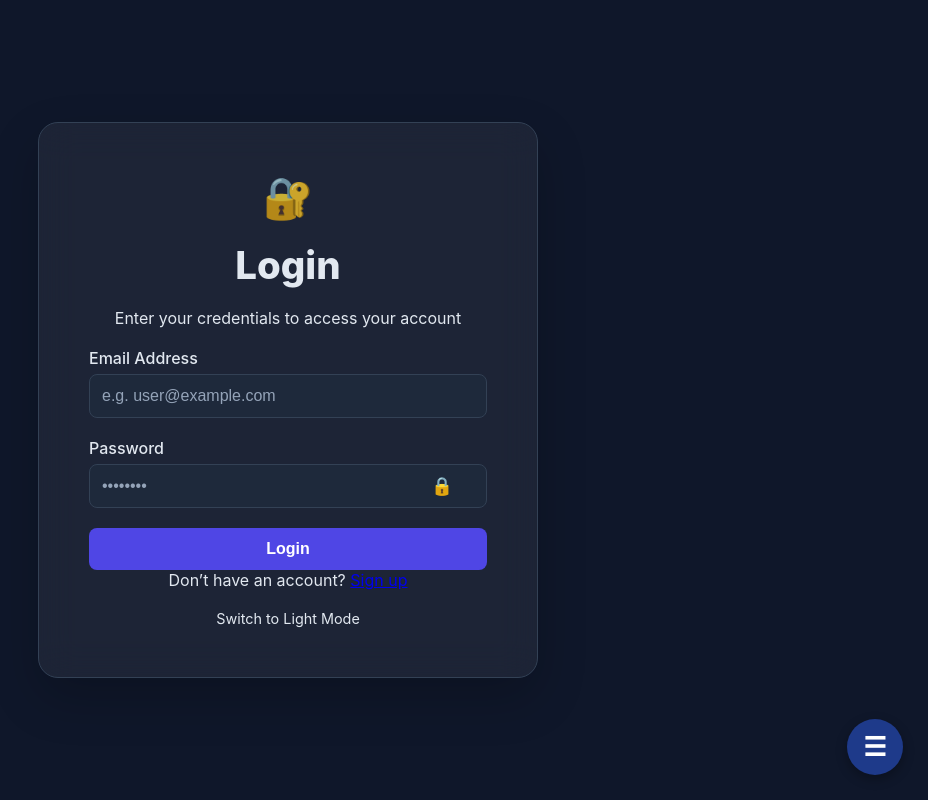
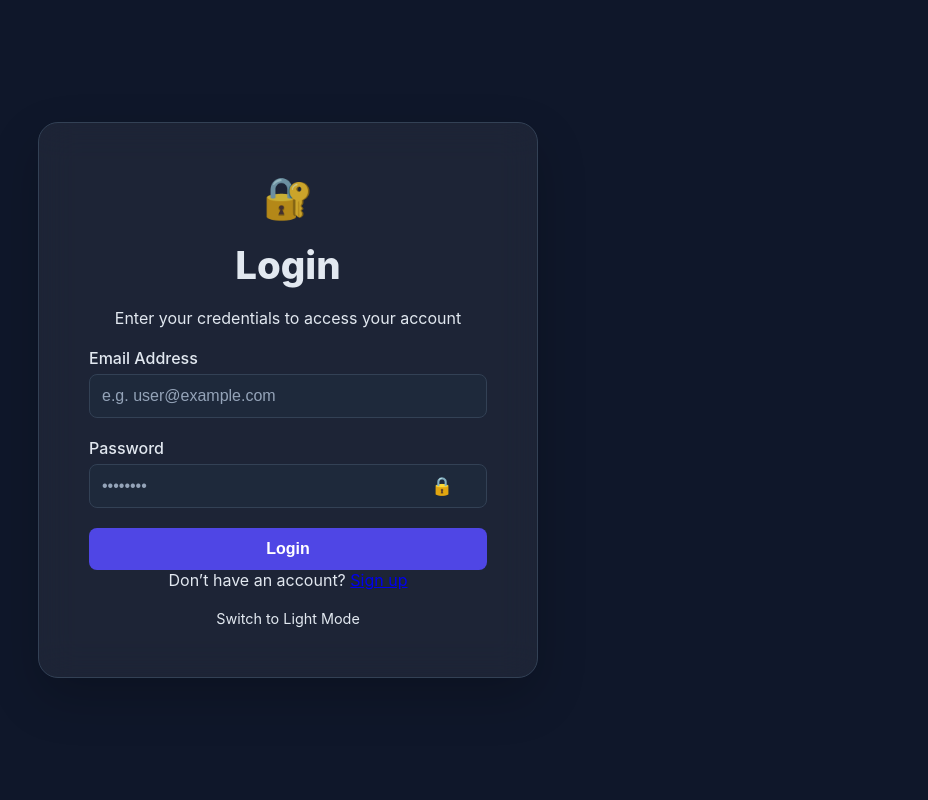
Before and after one commit to tjasborhade111/-tjasborhade111-fullstack-booking-system-, a React (Vite) app: page / in a window 1280 px wide. Shown: the whole page, without its empty margins (352-1280 px from the left). Built offline with nearby package versions, Linux system fonts and the light colour scheme; no server answers.

Commit message:
Updated frontend with new .env and API connection

```diff
--- a/src/App.jsx
+++ b/src/App.jsx
@@ -22,14 +22,18 @@ import './App.css';
 function AppContent() {
   const location = useLocation();
 
-  // ❌ Prevent FloatingFAB on auth routes only
-  const authRoutes = ['/login', '/signup'];
-  const hideFAB = authRoutes.includes(location.pathname);
+  const authRoutes = ['/', '/login', '/signup'];
+  const isAuthRoute = authRoutes.includes(location.pathname);
+
+  // Check if user is logged in
+  const isLoggedIn = localStorage.getItem('isLoggedIn') === 'true';
+
+  // Hide FAB if user is not logged in or on login/signup routes
+  const hideFAB = !isLoggedIn || isAuthRoute;
 
   return (
     <div className="app-content">
       <Routes>
-        {/* ✅ Public Routes */}
         <Route path="/" element={<Login />} />
         <Route path="/login" element={<Login />} />
         <Route path="/signup" element={<Signup />} />
@@ -37,7 +41,6 @@ function AppContent() {
         <Route path="/about" element={<About />} />
         <Route path="/contact" element={<Contact />} />
 
-        {/* ✅ Protected Routes */}
         <Route
           path="/categories"
           element={
@@ -80,7 +83,7 @@ function AppContent() {
         />
       </Routes>
 
-      {/* ✅ FAB only on non-auth routes */}
+      {/* ✅ FAB only if user is logged in and not on login/signup */}
       {!hideFAB && <FloatingFAB />}
     </div>
   );
```
